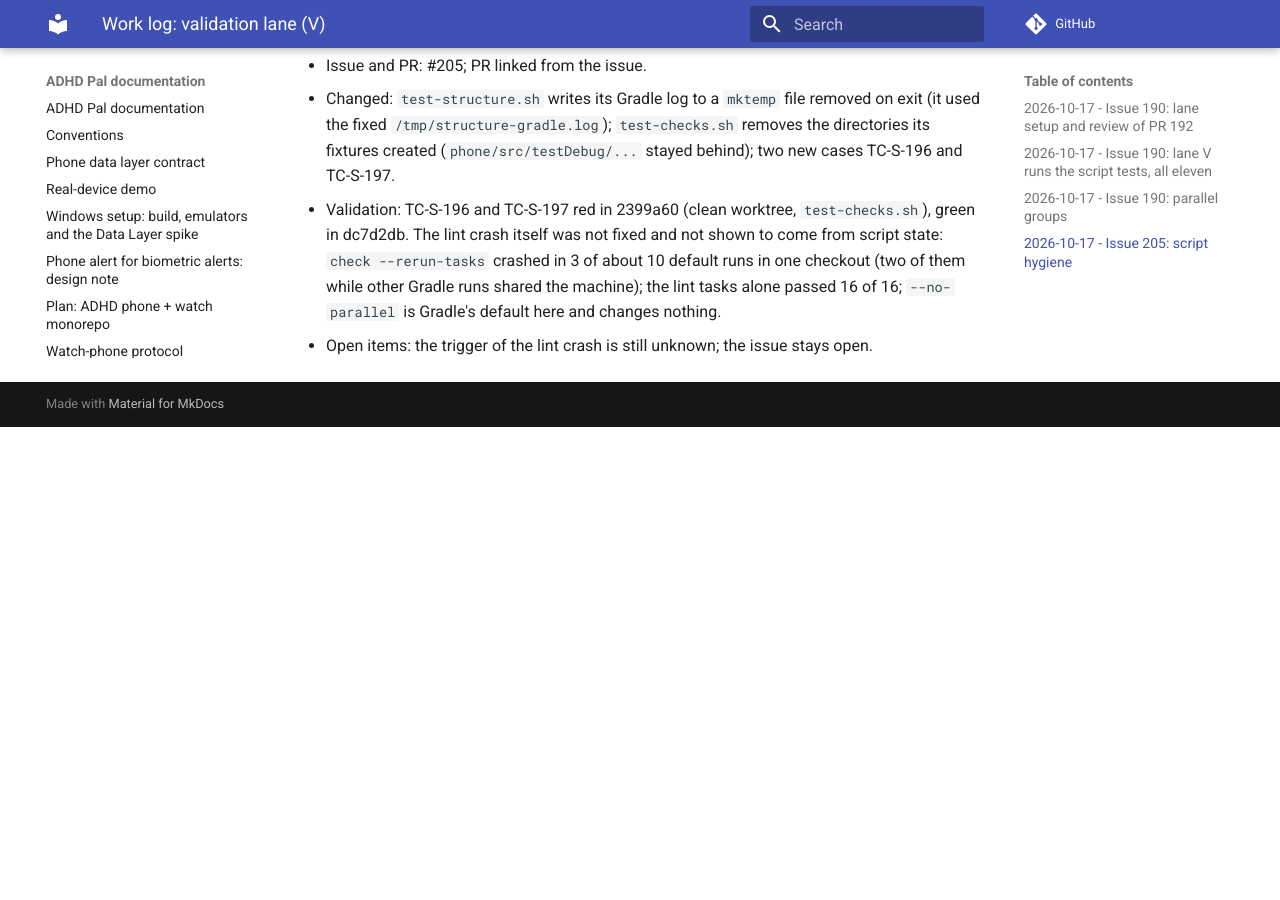
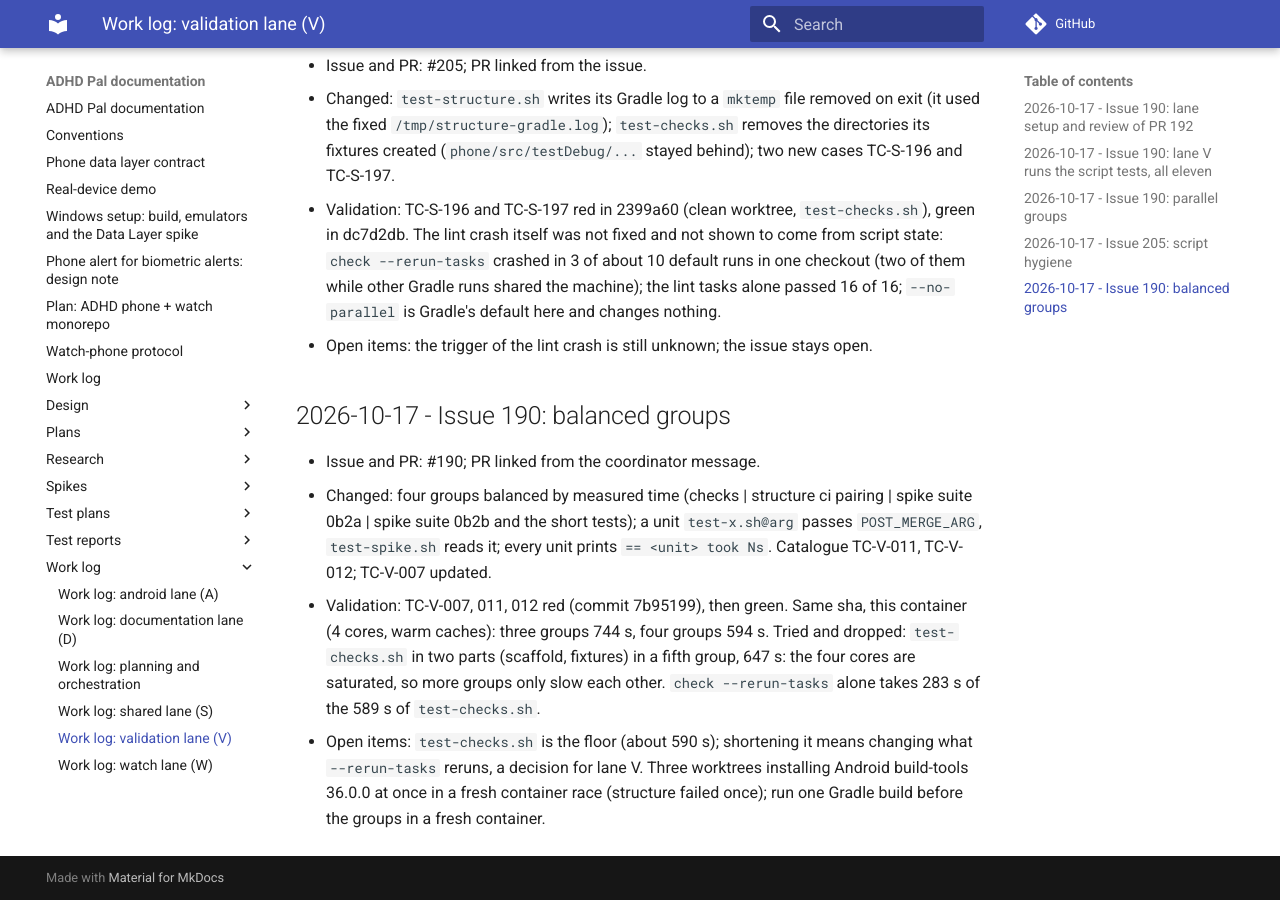
Before and after one commit to shlomoa/my-adhd-pal, an MkDocs documentation site: the page built from docs/work-log/validation.md, in a window 1280 px wide and 900 px high, scrolled down 1433 px. Built offline with MkDocs 1.6.1 and Material for MkDocs 9.7.7, drawn with Linux system fonts in a browser that asks for light colours; comment, search, counter and statistics services are not loaded; before the commit the page ends 1860 px from its top, so only the background shows below that.

Commit message:
V: document the balanced groups, TC-V-011 and TC-V-012, work log (#190)
Co-Authored-By: Claude Sonnet 5.5 <noreply@anthropic.com>
Claude-Session: https://claude.ai/code/session_014Ckg3GX7ztViNb2s2LZK5V

```diff
--- a/docs/work-log/validation.md
+++ b/docs/work-log/validation.md
@@ -29,3 +29,10 @@ Entries for this lane only. Format and index: [`../work-log.md`](../work-log.md)
 - Changed: `test-structure.sh` writes its Gradle log to a `mktemp` file removed on exit (it used the fixed `/tmp/structure-gradle.log`); `test-checks.sh` removes the directories its fixtures created (`phone/src/testDebug/...` stayed behind); two new cases TC-S-196 and TC-S-197.
 - Validation: TC-S-196 and TC-S-197 red in 2399a60 (clean worktree, `test-checks.sh`), green in dc7d2db. The lint crash itself was not fixed and not shown to come from script state: `check --rerun-tasks` crashed in 3 of about 10 default runs in one checkout (two of them while other Gradle runs shared the machine); the lint tasks alone passed 16 of 16; `--no-parallel` is Gradle's default here and changes nothing.
 - Open items: the trigger of the lint crash is still unknown; the issue stays open.
+
+## 2026-10-17 - Issue 190: balanced groups
+
+- Issue and PR: #190; PR linked from the coordinator message.
+- Changed: four groups balanced by measured time (checks | structure ci pairing | spike suite 0b2a | spike suite 0b2b and the short tests); a unit `test-x.sh@arg` passes `POST_MERGE_ARG`, `test-spike.sh` reads it; every unit prints `== <unit> took Ns`. Catalogue TC-V-011, TC-V-012; TC-V-007 updated.
+- Validation: TC-V-007, 011, 012 red (commit 7b95199), then green. Same sha, this container (4 cores, warm caches): three groups 744 s, four groups 594 s. Tried and dropped: `test-checks.sh` in two parts (scaffold, fixtures) in a fifth group, 647 s: the four cores are saturated, so more groups only slow each other. `check --rerun-tasks` alone takes 283 s of the 589 s of `test-checks.sh`.
+- Open items: `test-checks.sh` is the floor (about 590 s); shortening it means changing what `--rerun-tasks` reruns, a decision for lane V. Three worktrees installing Android build-tools 36.0.0 at once in a fresh container race (structure failed once); run one Gradle build before the groups in a fresh container.
```
Also changed, not shown: docs/conventions.md (+1 -1 lines), docs/plans/validation.md (+3 -1 lines), docs/test-plans/validation.md (+3 -1 lines).
